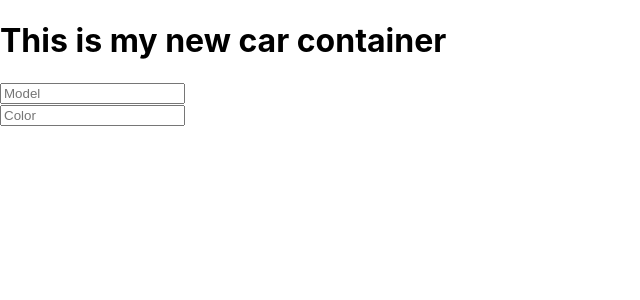
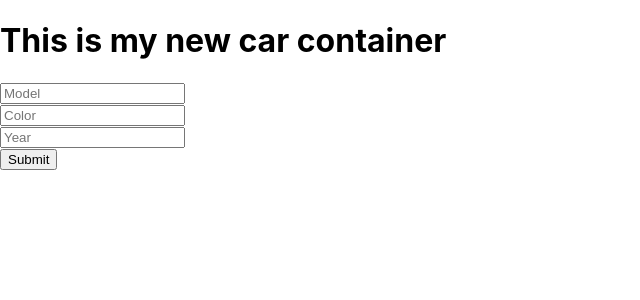
Before and after one commit to jonathanjwatson/tesla-app, a React (Create React App) app in the folder client/: page /new-car in a window 1280 px wide. Shown: the top 300 px of the page, without its empty margins (0-640 px from the left). Built offline with nearby package versions, Linux system fonts and the light colour scheme; the HTML template or start-up script is replaced by a standard one.

Commit message:
Added new car form

```diff
--- a/client/src/containers/NewCar.js
+++ b/client/src/containers/NewCar.js
@@ -1,20 +1,33 @@
 import React, { Component } from "react";
+import axios from "axios";
 
 class NewCar extends Component {
   state = {
     model: "",
-    color: ""
+    color: "",
+    year: ""
   };
 
   handleChange = event => {
     let value = event.target.value;
     let name = event.target.name;
-    console.log("Value: ", value);
-    console.log("Name: ", name);
 
     this.setState({
       [name]: value
     });
+  };
+
+  handleFormSubmit = event => {
+    event.preventDefault();
+    // console.log(this.state);
+    axios
+      .post("/api/new", this.state)
+      .then(response => {
+        console.log(response);
+      })
+      .catch(err => {
+        console.log(err);
+      });
   };
 
   render() {
@@ -40,6 +53,24 @@ class NewCar extends Component {
               value={this.state.color}
             />
           </div>
+          <div className="form-group">
+            <input
+              type="number"
+              placeholder="Year"
+              onChange={this.handleChange}
+              name="year"
+              value={this.state.year}
+            />
+          </div>
+          <div className="form-group">
+            <button
+              type="submit"
+              className="btn btn-primary"
+              onClick={this.handleFormSubmit}
+            >
+              Submit
+            </button>
+          </div>
         </form>
       </div>
     );
```
